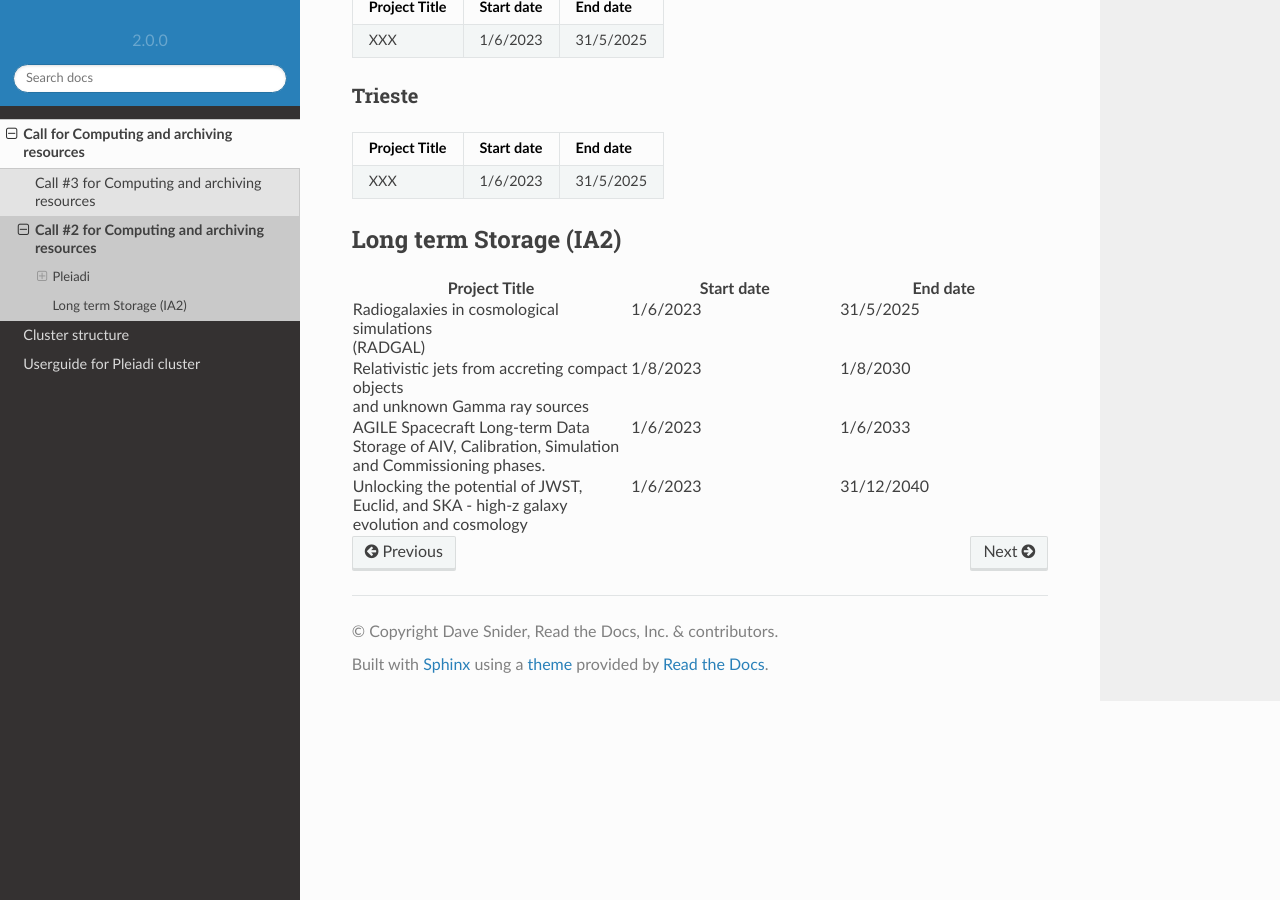
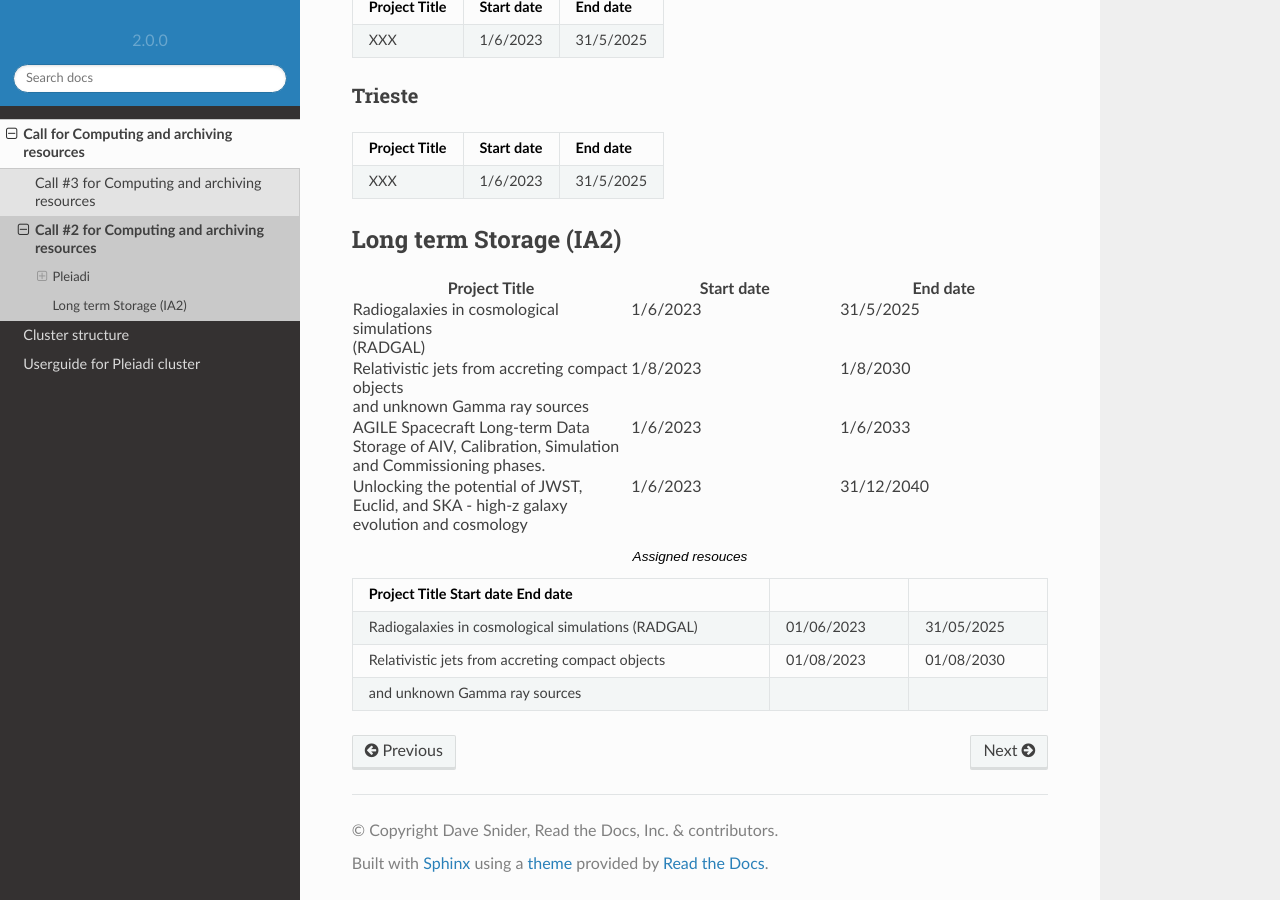
Before and after one commit to fvitello/pleiadi-doc, a Sphinx documentation site: the page built from docs/call/call2.rst, in a window 1280 px wide and 900 px high, scrolled down 521 px. Built offline with Sphinx 7.4.7 and the Read the Docs theme 2.0.0, drawn with Linux system fonts in a browser that asks for light colours; pages that are not in the unit, such as notebooks, are missing from menus.

Commit message:
Update call2.rst

```diff
--- a/docs/call/call2.rst
+++ b/docs/call/call2.rst
@@ -81,11 +81,13 @@
   :width: 100%
   :widths: 3 1 1
 
-  =====              =====          =====
+  ========================================================               ==========   ==========
   Project Title      Start date     End date
-  =====              =====          =====
-  Radiogalaxies in cosmological simulations |br|(RADGAL)                 1/6/2023     31/5/2025
-  =====             =====            =====
+  ========================================================               ==========   ==========
+  Radiogalaxies in cosmological simulations (RADGAL)                     01/06/2023   31/05/2025
+  Relativistic jets from accreting compact objects |br|                  01/08/2023   01/08/2030
+  and unknown Gamma ray sources
+  ========================================================               ==========   ==========
 
 .. |br| raw:: html
 
```
